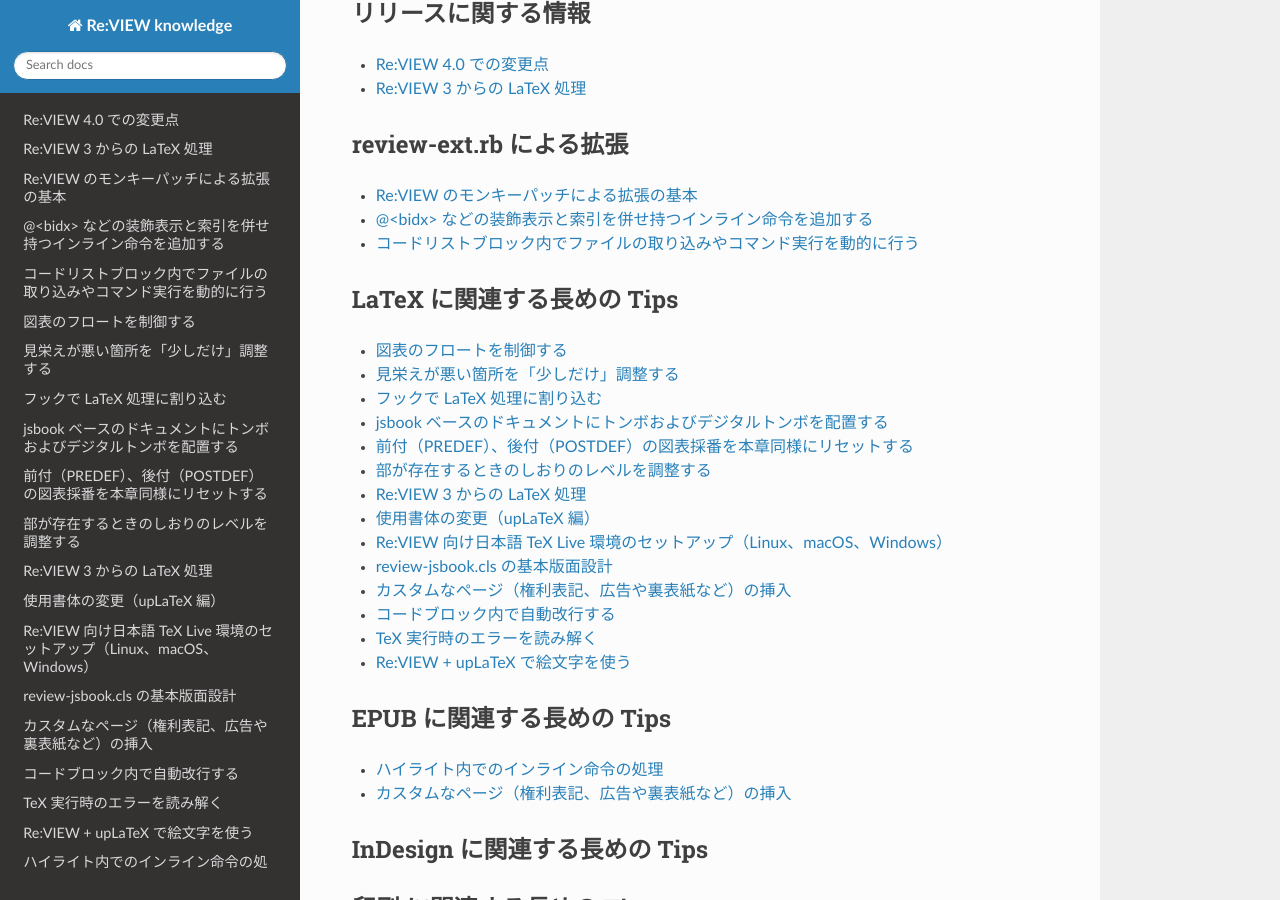
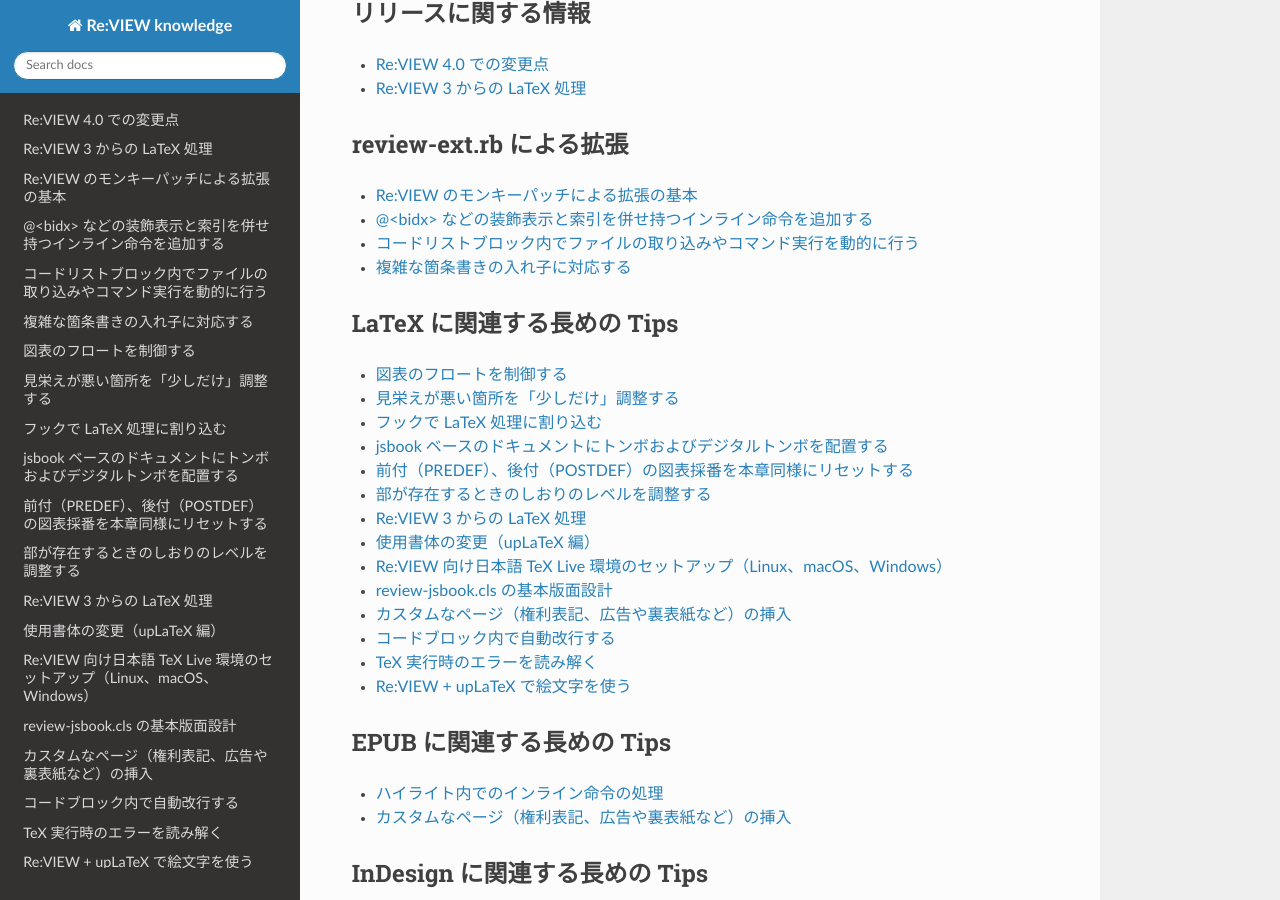
Before and after one commit to reviewml/reviewknowledge-ja, a Sphinx documentation site: the page built from docs/index.rst, in a window 1280 px wide and 900 px high, scrolled down 318 px. Built offline with Sphinx 7.4.7 and the Read the Docs theme 2.0.0, drawn with Linux system fonts in a browser that asks for light colours; some of the changed lines change nothing that is shown.

Commit message:
nest対応

````diff
--- a/docs/index.rst
+++ b/docs/index.rst
@@ -25,6 +25,7 @@
   reviewext/review-ext-basic
   reviewext/other-idxtype
   reviewext/list-exec
+  reviewext/nest
 
 LaTeX に関連する長めの Tips
 -----------------------------
--- /dev/null
+++ b/docs/reviewext/nest.md
@@ -0,0 +1,298 @@
+2020/1/5 by @kmuto
+
+# 複雑な箇条書きの入れ子に対応する
+
+数字箇条書きの入れ子や、箇条書き内に図表やコードリストを入れるなど、複雑な入れ子に対処します。
+
+----
+
+Re:VIEW の箇条書き命令にはいわゆるナカグロ箇条書き（`*`）、番号箇条書き（`1.`〜）、説明箇条書き（`:`）がありますが、`**`、`***` を指定できるナカグロ箇条書き以外は、その中に子の箇条書きを入れることができません。ナカグロ箇条書きにおいても、その中に番号箇条書きを子として持つということはできませんし、図表やコードリスト、複数の段落といったものを子に抱えることもできません。
+
+Re:VIEW の記法を壊さずに、入れ子を綺麗に表現するというのは困難です。とはいえ、実際の執筆や翻訳においてはどうしてもこのような表現が必要になることもあります。
+
+ここでは入れ子構造のヒントを人間が指定することで、入れ子表現を可能にする手法を示します。
+
+＃現状ではだいぶ汚いのと、命令を誤って記述したときに特に TeX の場合は不明瞭なエラーしか出せないという問題があり、Re:VIEW の公式の機能としてはまだ導入しづらい状態です。
+
+## child 命令の導入
+
+人間がヒントを与えるために、`//child` という単一ブロック命令を導入します。この命令の書式は以下のとおりです。
+
+ * `//child[ul]` 〜 `//child[/ul]`：この範囲は、直前のナカグロ箇条書きの子となる
+ * `//child[ol]` 〜 `//child[/ol]`：この範囲は、直前の番号箇条書きの子となる
+ * `//child[dl]` 〜 `//child[/dl]`：この範囲は、直前の説明箇条書きの子となる
+
+HTML タグと同じ名前なので、これ自体は混乱はないでしょう。
+
+Re:VIEW 原稿に入れると以下のようになります。対応関係さえできていれば、入れ子を重ねても問題ありません（ただ、箇条書きの入れ子の深さの限界についてはブラウザや LaTeX など処理系に依存します）。
+
+```
+ 1. 親
+ 2. 親
+
+//child[ol]
+
+ 1. 子
+
+//child[ol]
+
+ 1. 孫
+ 2. 孫
+
+ * 孫
+ * 孫
+
+//child[/ol]
+
+ 2. 子
+
+ * 子
+ * 子
+
+//child[/ol]
+
+ 3. 親
+
+ : 親
+	親説明
+
+
+//child[dl]
+
+ : 子
+	子説明
+
+//child[dl]
+
+ 1. 孫
+
+ * 孫
+
+//child[ul]
+
+曾孫の段落
+
+//emlist{
+曾孫のコードリスト
+//}
+
+//child[/ul]
+
+//child[/dl]
+
+子の段落
+
+//emlist{
+子のコードリスト
+//}
+
+//child[/dl]
+```
+
+いろいろと入れ子にしているのでややこしいですが、構造は次のようになっています。
+
+```
+1.      親
+2.      親
+        1.      子
+                1.      孫
+                2.      孫
+                ●      孫
+                ●      孫
+        2.      子
+        ●      子
+        ●      子
+3.      親
+
+親
+        親説明
+        子
+                子説明
+                1.      孫
+                ●      孫
+                        曾孫の段落
+                        曾孫のコードリスト
+        子の段落
+        子のコードリスト
+```
+
+## child 命令の実装
+
+いつものように、実装はプロジェクトフォルダ内の `review-ext.rb` に記述します。
+
+```
+module ReVIEW
+  module BuilderOverride
+    Compiler.defsingle :child, 1
+
+    def child(tag)
+      @children ||= []
+      puts "♬→#{tag}←♬"
+      if tag.start_with?('/')
+        if @children.empty?
+          error "#{tag} is shown but there isn't any opened //child"
+        elsif @children[-1] != tag.sub('/', '')
+          error "#{tag} is shown but previous '#{@children[-1]}' is not closed yet"
+        else
+          @children.pop
+        end
+      else
+        unless %w(dl ol ul).include?(tag)
+          error "#{tag} is invalid value for //child (dl, ol, or ul)"
+        end
+        @children.push(tag)
+      end
+    end
+  end
+
+  class Builder
+    prepend BuilderOverride
+  end
+
+  module LATEXBuilderOverride
+    def solve_nest(s)
+      s = s.
+            gsub("\\end{description}\n\n♬→dl←♬\n", "\n").
+            gsub('♬→/dl←♬', '\\end{description}←END♬').
+            gsub("\\end{itemize}\n\n♬→ul←♬\n", "\n").
+            gsub('♬→/ul←♬', '\\end{itemize}←END♬').
+            gsub("\\end{enumerate}\n\n♬→ol←♬\n", "\n").
+            gsub('♬→/ol←♬', '\\end{enumerate}←END♬').
+            gsub("\\end{description}←END♬\n\n\\begin{description}", '').
+            gsub("\\end{itemize}←END♬\n\n\\begin{itemize}", '').
+            gsub("\\end{enumerate}←END♬\n\n\\begin{enumerate}", '').
+            gsub('←END♬', '')
+
+      if s =~ /♬→(.+?)←♬/
+        error "Last //child[#{$1}] isn't closed yet."
+      end
+
+      s
+    end
+
+    def result
+      solve_nest(super)
+    end
+  end
+
+  class LATEXBuilder
+    prepend LATEXBuilderOverride
+  end
+
+  module HTMLBuilderOverride
+    def solve_nest(s)
+      s = s.
+            gsub("</dd>\n</dl>\n♬→dl←♬", '').
+            gsub('♬→/dl←♬', "</dd>\n</dl>←END♬").
+            gsub("</li>\n</ul>\n♬→ul←♬", '').
+            gsub('♬→/ul←♬', "</li>\n</ul>←END♬").
+            gsub("</li>\n</ol>\n♬→ol←♬", '').
+            gsub('♬→/ol←♬', "</li>\n</ol>←END♬").
+            gsub("</dl>←END♬\n<dl>", '').
+            gsub("</ul>←END♬\n<ul>", '').
+            gsub("</ol>←END♬\n<ol>", '').
+            gsub('←END♬', '')
+
+      if s =~ /♬→(.+?)←♬/
+        error "Last //child[#{$1}] isn't closed yet."
+      end
+
+      s
+    end
+
+    def result
+      solve_nest(super)
+    end
+  end
+
+  class HTMLBuilder
+    prepend HTMLBuilderOverride
+  end
+
+  module IDGXMLBuilderOverride
+    def solve_nest(s)
+      s = s.
+            gsub("</dd></dl>♬→dl←♬", '').
+            gsub('♬→/dl←♬', "</dd></dl>←END♬").
+            gsub("</li></ul>♬→ul←♬", '').
+            gsub('♬→/ul←♬', "</li></ul>←END♬").
+            gsub("</li></ol>♬→ol←♬", '').
+            gsub('♬→/ol←♬', "</li></ol>←END♬").
+            gsub("</dl>←END♬<dl>", '').
+            gsub("</ul>←END♬<ul>", '').
+            gsub("</ol>←END♬<ol>", '').
+            gsub('←END♬', '')
+
+      if s =~ /♬→(.+?)←♬/
+        error "Last //child[#{$1}] isn't closed yet."
+      end
+
+      s
+    end
+
+    def result
+      solve_nest(super)
+    end
+  end
+
+  class IDGXMLBuilder
+    prepend IDGXMLBuilderOverride
+  end
+
+  module PLAINTEXTBuilderOverride
+    def solve_nest(s)
+      lines = []
+      @children = []
+      s.split("\n").each do |l|
+        if l =~ /\A♬→(dl|ul|ol)←♬/
+          @children.push($1)
+          lines.push('♬→END←♬')
+        elsif l =~ /\A♬→\/(dl|ul|ol)←♬/
+          @children.pop
+          lines.push('♬→END←♬')
+        else
+          lines.push("\t" * @children.size + l)
+        end
+      end
+
+      s = lines.join("\n").gsub(/\n*♬→END←♬\n*/, "\n")
+
+      if s =~ /♬→(.+?)←♬/
+        error "Last //child[#{$1}] isn't closed yet."
+      end
+
+      s
+    end
+
+    def result
+      solve_nest(super)
+    end
+  end
+
+  class PLAINTEXTBuilder
+    prepend PLAINTEXTBuilderOverride
+  end
+end
+```
+
+LaTeX、HTML（EPUB）、IDGXML、装飾テキストおよびプレインテキストいずれにも対応します。
+
+実際に LaTeX PDF を作ってみると以下のように期待の結果が得られます（コードリストの見た目に使っているデフォルトの網掛けはインデントに対応していないため、中の文字が妥当にインデントされていることのほうに注目してください）。
+
+![箇条書き入れ子の LaTeX PDF での確認](images/nest-tex.png)
+
+HTML は以下のようになります。
+
+![箇条書き入れ子の HTML での確認](images/nest-html.png)
+
+## 実装の説明
+
+見てのとおり、child ブロック命令の内容を「♬→指定文字列←♬」に置き換えておき、後は各ビルダの最終出力前に、次のように置換していくだけです（「♬」は単に地の文に登場しなさそうな文字というだけで、他の文字でも構いません）。
+
+ 1. 本物の箇条書きの閉じ＋開き♬ があったら、本物の箇条書き閉じを消す
+ 2. 閉じ♬ があったら、箇条書き閉じ＋END♬ を入れる
+ 3. 箇条書き閉じ＋END♬の後、同じ名前の本物の箇条書き開き があったら、箇条書きの閉じ・開きともに消す（継続と見なす）
+ 4. END♬ を消す
+ 5. まだ♬が残っていたら何かおかしい。開き漏れはブロック命令側で対処済みなので、おそらく閉じ漏れと見てエラー
+
+箇条書きを閉じる際、もしその次の箇条書きが同じ種類であれば、継続と見なす、というのがちょっとした細工といったところでしょうか。
````
Also changed, not shown: docs/reviewext/images/nest-html.png (added), docs/reviewext/images/nest-tex.png (added).
